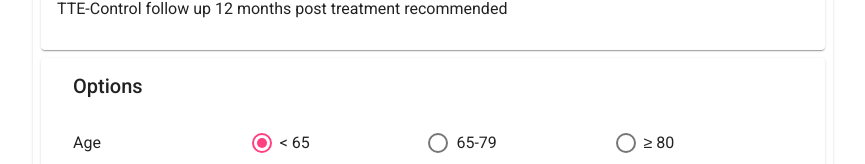
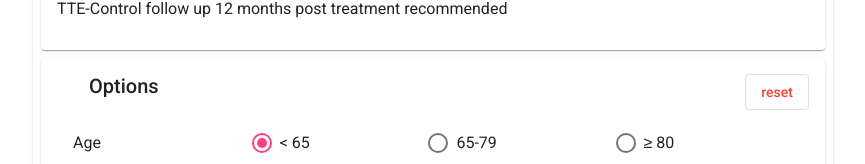
Before and after one commit to ninjafail/risk-calculator-web, an Angular app: page / in a window 1280 px wide. Shown: the part 707-871 px from the top of the page, without its empty margins (207-1072 px from the left). Built offline with nearby package versions, Linux system fonts and the light colour scheme.

Commit message:
added reset button

```diff
--- a/src/app/risk-calculator/risk-calculator.component.css
+++ b/src/app/risk-calculator/risk-calculator.component.css
@@ -55,3 +55,10 @@ body, html {
   margin: 1rem;
   text-align: center;
 }
+
+.flex-container {
+  width: 100%;
+  display: flex;
+  justify-content: space-between;
+  align-items: center;
+}
--- a/src/app/risk-calculator/risk-calculator.component.html
+++ b/src/app/risk-calculator/risk-calculator.component.html
@@ -65,7 +65,18 @@
     <!-- > Options <!-->
     <mat-card class="cell-container">
       <mat-card-header>
-        <mat-card-title> Options </mat-card-title>
+        <div class="flex-container">
+          <mat-card-title>
+            <div>Options</div>
+          </mat-card-title>
+          <button
+            mat-stroked-button
+            color="warn"
+            (click)="reset(chosenTherapy)"
+          >
+            reset
+          </button>
+        </div>
       </mat-card-header>
       <mat-card-content>
         <app-options-field
@@ -77,10 +88,10 @@
       </mat-card-content>
     </mat-card>
   </mat-card-content>
-    <p class="footer">
-      *based on 2022 ESC Guidelines on cardio-oncology (Lyon et al. 2022).
-      Usage is at your own risk. No warranty or responsibility taken by the host or
-      its head association.
-    </p>
-    <p>&nbsp;</p>
-  </mat-card>
+  <p class="footer">
+    *based on 2022 ESC Guidelines on cardio-oncology (Lyon et al. 2022). Usage
+    is at your own risk. No warranty or responsibility taken by the host or its
+    head association.
+  </p>
+  <p>&nbsp;</p>
+</mat-card>
--- a/src/app/risk-calculator/risk-calculator.component.ts
+++ b/src/app/risk-calculator/risk-calculator.component.ts
@@ -45,17 +45,20 @@ export class RiskCalculatorComponent implements OnInit {
 
   ngOnInit() {
     for (let therapy of this.therapies) {
+      this.reset(therapy);
+    }
+  }
+
+  reset(therapy: Therapy) {
     // should not be the case, but if another value is checked, this does not uncheck the other options,
     // possibly in resulting into multiple checked options(radio-buttons)
     therapy.option_fields.map((of) => {
-        if (of.name === 'LVEF') {
-          of.options[of.options.length - 1].check();
-        } else {
-          of.options[0].check();
-        }
+      of.options.map((df) => df.uncheck());
+      if (of.name === 'LVEF') of.options[of.options.length - 1].check();
+      else of.options[0].check();
     });
+    therapy.slider_fields.map((df) => df.uncheck())
     // (of.options.find((df) => df.weight === Weight.L)??of.options[0]).check()
-    }
     this.calculateRisk();
   }
 
@@ -117,11 +120,12 @@ export class RiskCalculatorComponent implements OnInit {
   }
 
   giveRecommendation() {
-    this.resultRecommendation = this.chosenTherapy.recommendations.find((rec) => {
+    this.resultRecommendation = this.chosenTherapy.recommendations.find(
+      (rec) => {
         const condition = rec.condition;
-      console.log(condition)
-      console.log(this.isConditionTrue(condition))
-      return this.isConditionTrue(rec.condition)
+        console.log(condition);
+        console.log(this.isConditionTrue(condition));
+        return this.isConditionTrue(rec.condition);
       }
     );
   }
```
Also changed, not shown: 2 other files (tests, documents, lock files or other folders). Lines whose indentation alone changed are shown as unchanged.
